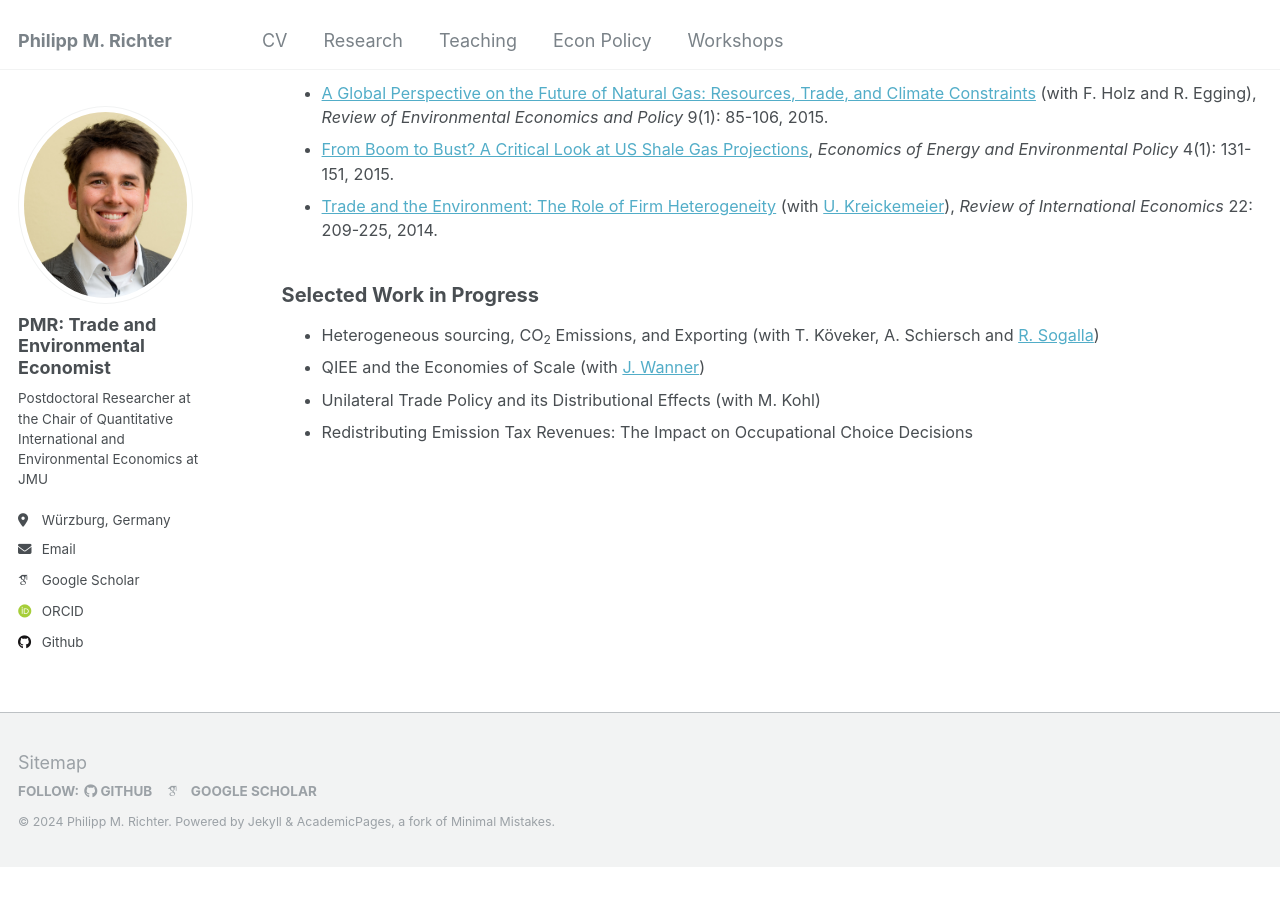
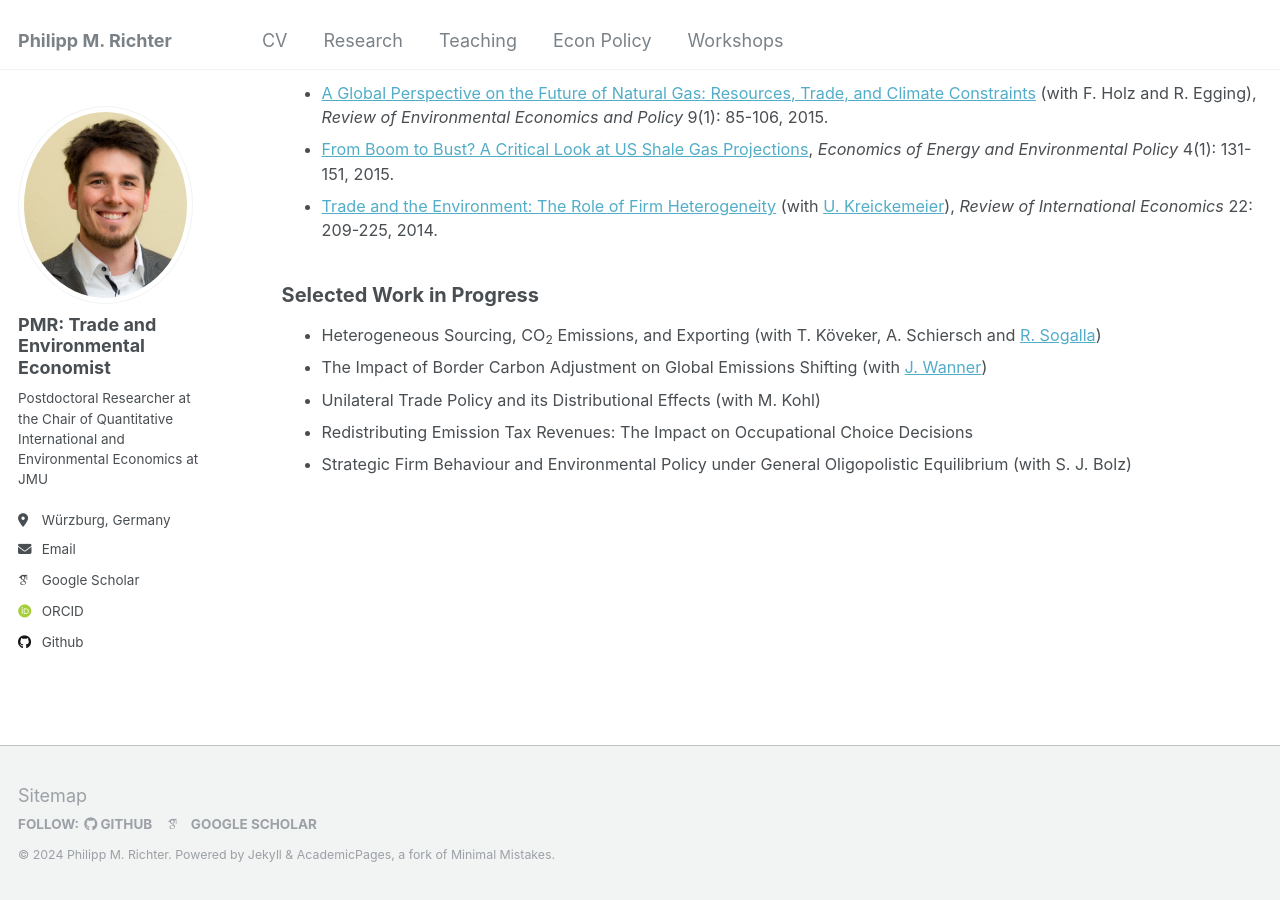
Before and after one commit to PhMRichter/PhMRichter.github.io, a Jekyll site: the page built from _pages/research.html, in a window 1280 px wide and 900 px high, scrolled down 1324 px. Built offline with Jekyll 4.4.1, drawn with Linux system fonts in a browser that asks for light colours; some web fonts are replaced; before the commit the page ends 2192 px from its top, so only the background shows below that.

Commit message:
Update research.html

```diff
--- a/_pages/research.html
+++ b/_pages/research.html
@@ -106,10 +106,10 @@ author_profile: true
 
 <ul  style="font-size: 0.9em;">
   <li>
-   Heterogeneous sourcing, CO<sub>2</sub> Emissions, and Exporting (with T. Köveker, A. Schiersch and <a href="https://sites.google.com/view/robinsogalla" target="_blank">R. Sogalla</a>)
+   Heterogeneous Sourcing, CO<sub>2</sub> Emissions, and Exporting (with T. Köveker, A. Schiersch and <a href="https://sites.google.com/view/robinsogalla" target="_blank">R. Sogalla</a>)
   </li>
   <li>
-   QIEE and the Economies of Scale (with <a href="http://joschkawanner.de" target="_blank">J. Wanner</a>)
+   The Impact of Border Carbon Adjustment on Global Emissions Shifting (with <a href="http://joschkawanner.de" target="_blank">J. Wanner</a>)
   </li>
   <li>
    Unilateral Trade Policy and its Distributional Effects (with M. Kohl)
@@ -117,4 +117,7 @@ author_profile: true
   <li>
    Redistributing Emission Tax Revenues: The Impact on Occupational Choice Decisions
   </li>
+  <li>
+  Strategic Firm Behaviour and Environmental Policy under General Oligopolistic Equilibrium (with S. J. Bolz)
+  </li>
 </ul>
```
